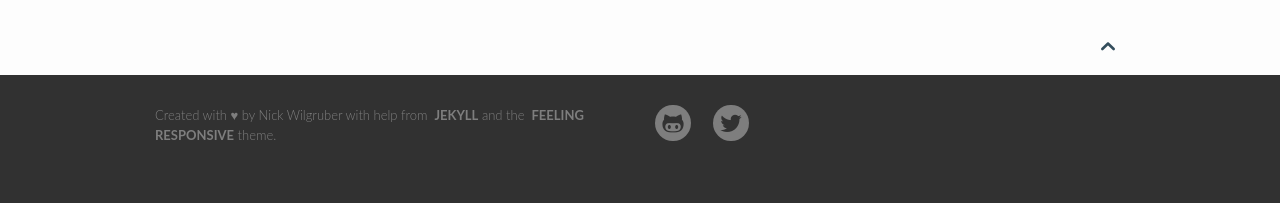
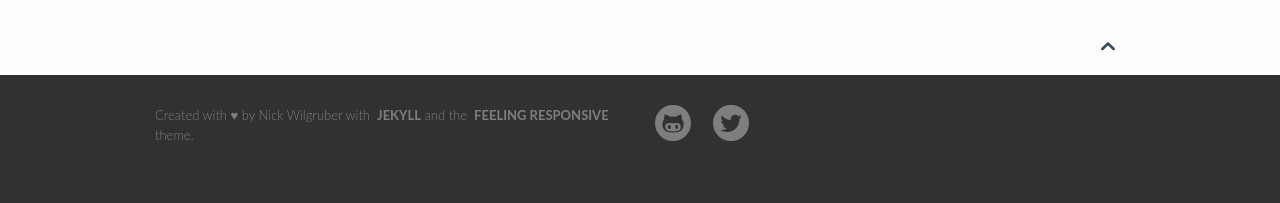
Before and after one commit to wontgruber/wontgruber.github.io, a Jekyll site: the page built from pages/pages-root-folder/index.md, in a window 1280 px wide. Shown: the part 885-1088 px from the top of the page. Built offline with Jekyll 4.4.1, drawn with Linux system fonts in a browser that asks for light colours.

Commit message:
Update _footer.html

```diff
--- a/_includes/_footer.html
+++ b/_includes/_footer.html
@@ -13,8 +13,7 @@
         <nav class="row">
           <section id="subfooter-left" class="b30 small-12 medium-6 columns credits">
             <p>
-              Created with &hearts; by Nick Wilgruber with help
-              from &nbsp;<a href="http://jekyllrb.com/">Jekyll</a> and the &nbsp;<a href="https://phlow.github.io/feeling-responsive/" alt="Theme created by Phlow">Feeling Responsive</a> theme.
+              Created with &hearts; by Nick Wilgruber with &nbsp;<a href="http://jekyllrb.com/">Jekyll</a> and the &nbsp;<a href="https://phlow.github.io/feeling-responsive/" alt="Theme created by Phlow">Feeling Responsive</a> theme.
             </p>
           </section>
 
```
